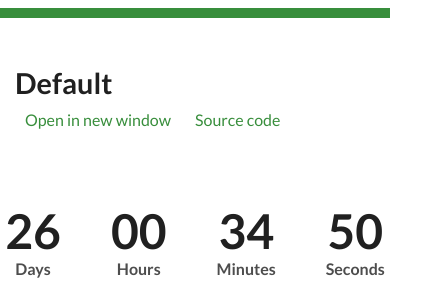
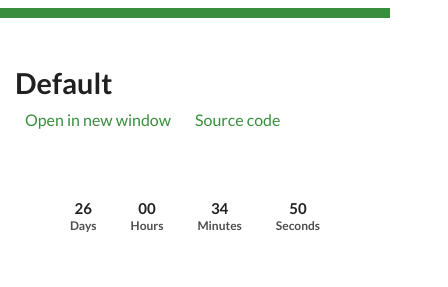
Before and after one commit to JacekGrochowina/countdown-timer, a plain HTML site: page demo/index.html in a window 390 px wide. Shown: the part 557-844 px from the top of the page, 448 px wide, since content can reach past the window. Drawn offline with nearby package versions, Linux system fonts and the light colour scheme; files that its build step writes are made by us from their sources.

Commit message:
media breakpoint 550px

```diff
--- a/demo/scss/main/_main.scss
+++ b/demo/scss/main/_main.scss
@@ -99,3 +99,19 @@ h3.default {
     font-size: 1.8em;
     color: #202020;
 }
+
+@media(max-width: 550px) {
+    .timer__h1 {
+        font-size: 15px !important;
+    }
+    .timer__text {
+        font-size: 12px;
+    }
+    .timer__counter {
+        padding: 12px 17px !important;
+    }
+    #timer-6 .timer__counter {
+        width: 81px !important;
+        height: 81px !important;
+    }
+}
```
